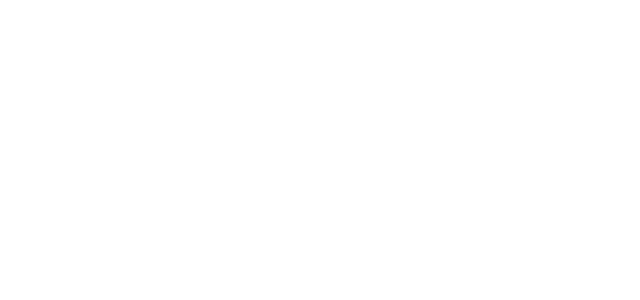
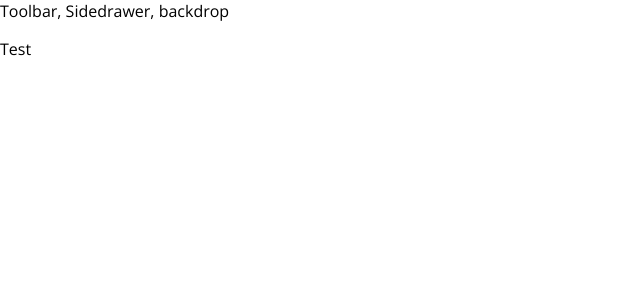
Before and after one commit to riverrz/burger-builder, a React app: page / in a window 1280 px wide. Shown: the top 300 px of the page, without its empty margins (0-640 px from the left). Built offline with nearby package versions, Linux system fonts and the light colour scheme.

Commit message:
Add Layout component

```diff
--- a/src/App.js
+++ b/src/App.js
@@ -1,8 +1,15 @@
 import React, { Component } from "react";
+import Layout from "./components/Layout/Layout";
 
 class App extends Component {
   render() {
-    return <div />;
+    return (
+      <div>
+        <Layout>
+          <p>Test</p>
+        </Layout>
+      </div>
+    );
   }
 }
 
--- /dev/null
+++ b/src/components/Layout/Layout.js
@@ -0,0 +1,10 @@
+import React from "react";
+import Aux from "../../hoc/Aux";
+const layout = props => (
+  <Aux>
+    <div>Toolbar, Sidedrawer, backdrop</div>
+    <main>{props.children}</main>
+  </Aux>
+);
+
+export default layout;
--- /dev/null
+++ b/src/hoc/Aux.js
@@ -0,0 +1,3 @@
+const aux = (props) => props.children;
+
+export default aux;
```
Also changed, not shown: src/components/Layout/Layout.css (added).
